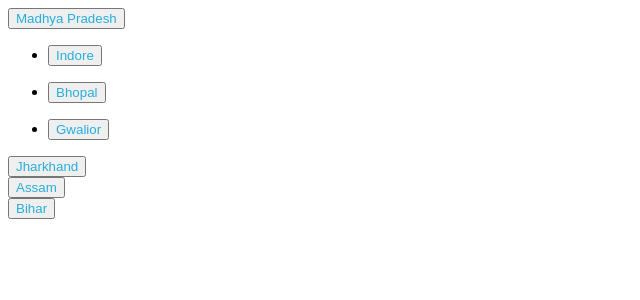
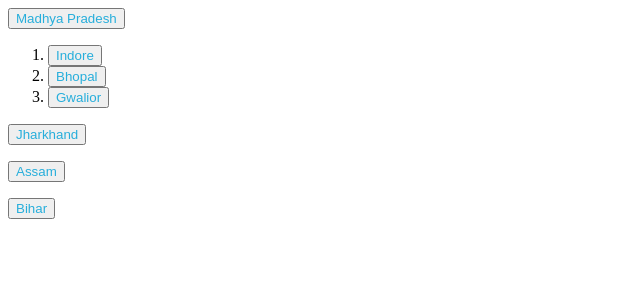
Before and after one commit to DilipKumavat/Hackathon-7---Nested-List, a React app: page / in a window 1280 px wide. Both pictures are taken after a click on the button "Madhya Pradesh". Shown: the top 300 px of the page, without its empty margins (0-640 px from the left). Built offline with nearby package versions, Linux system fonts and the light colour scheme.

Commit message:
index Added

```diff
--- a/src/components/cityName.js
+++ b/src/components/cityName.js
@@ -12,11 +12,14 @@ function City(props){
         <div>
 
         <button id={`city${props.idx+1}`} key={`city${props.idx+1}`} onClick={showTown}>{props.Name}</button>
+        <ol>
         {
             !showSubTown ? null : townName.map((townName,idx)=>(
-                <Town Name={townName.name} key={`town${idx+1}`} idx={idx} id={`town${idx+1}`}/>
+                <li><Town Name={townName.name} key={`town${idx+1}`} idx={idx} id={`town${idx+1}`}/></li>
+
             ))
         }
+        </ol>
         </div>
     )
 }
--- a/src/components/statesName.js
+++ b/src/components/statesName.js
@@ -13,13 +13,13 @@ function StateName (props){
         <div>
 
             <button onClick={showCity} id={`state${props.idx+1}`}>{props.Name}</button>
+            <ol>
             {
-                !thisCity ? null : showCityName.map((element,idx)=>(<ul>
-                   <li> <City key={`city${idx+1}`} id={`city${idx+1}`} idx={idx} Name={element.name} idx={idx} town={element.towns} /></li>
-                    </ul>
+                !thisCity ? null : showCityName.map((element,idx)=>(
+                   <li><City key={`city${idx+1}`} id={`city${idx+1}`} idx={idx} Name={element.name} idx={idx} town={element.towns} /></li>
                 ))
             }
-
+            </ol>
         </div>
     )
 }
--- a/src/components/townName.js
+++ b/src/components/townName.js
@@ -1,9 +1,7 @@
 import React from 'react';
 function town(props){
-    return (<div>
-        <ul>
-            <li id={`town${props.idx+1}`} key={props.Name+props.idx}>{props.Name}</li>
-        </ul>
+    return (<div id={`town${props.idx+1}`} key={props.Name+props.idx}>
+            {props.Name}
         </div>)
 }
 export default town;
```
